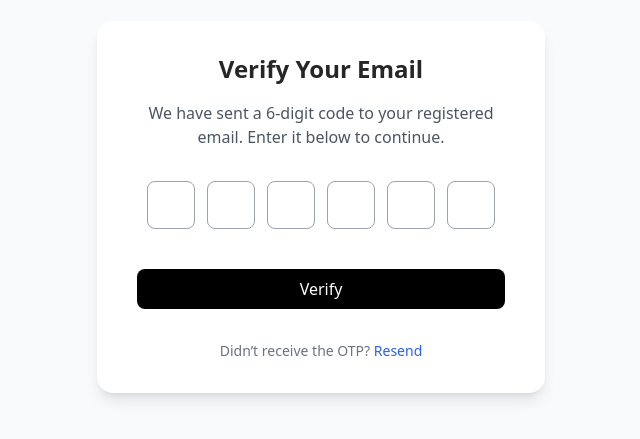
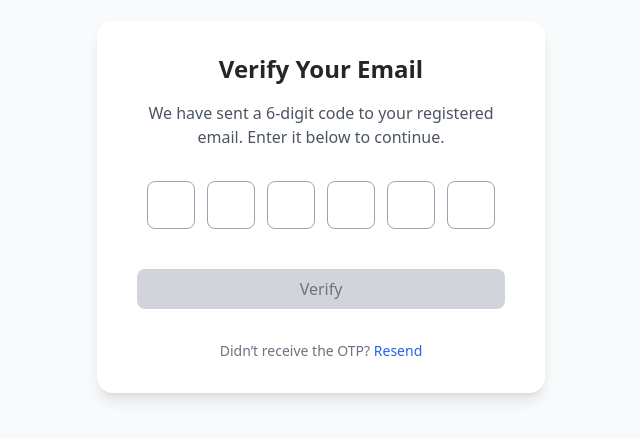
Before and after one commit to Ssharma0355/react-tech-social-media, a React (Create React App) app: page /verify-email in a window 1280 px wide. Shown: the part 193-632 px from the top of the page, without its empty margins (319-959 px from the left). Built offline with nearby package versions, Linux system fonts and the light colour scheme.

Commit message:
otp-page-done

```diff
--- a/src/pages/email-verification/VerifyEmail.js
+++ b/src/pages/email-verification/VerifyEmail.js
@@ -29,10 +29,10 @@ const VerifyEmail = () => {
     const enteredOtp = otp.join("");
     if (enteredOtp.length === 6) {
       navigate("/onboarding");
-    } else {
-      alert("Please enter complete OTP");
     }
   };
+
+  const isOtpComplete = otp.every((digit) => digit !== "");
 
   return (
     <main className="flex flex-col items-center justify-center min-h-screen px-4 bg-gray-50">
@@ -59,9 +59,16 @@ const VerifyEmail = () => {
           ))}
         </div>
 
+        {/* Verify Button */}
         <button
           onClick={handleVerify}
-          className="w-full mt-6 py-2 bg-black text-white rounded-lg hover:bg-gray-800 transition"
+          disabled={!isOtpComplete}
+          className={`w-full mt-6 py-2 rounded-lg transition
+            ${
+              isOtpComplete
+                ? "bg-[#4CAF50] text-[#F6F6F6] hover:bg-[#316f33]"
+                : "bg-gray-300 text-gray-500 cursor-not-allowed"
+            }`}
         >
           Verify
         </button>
```
